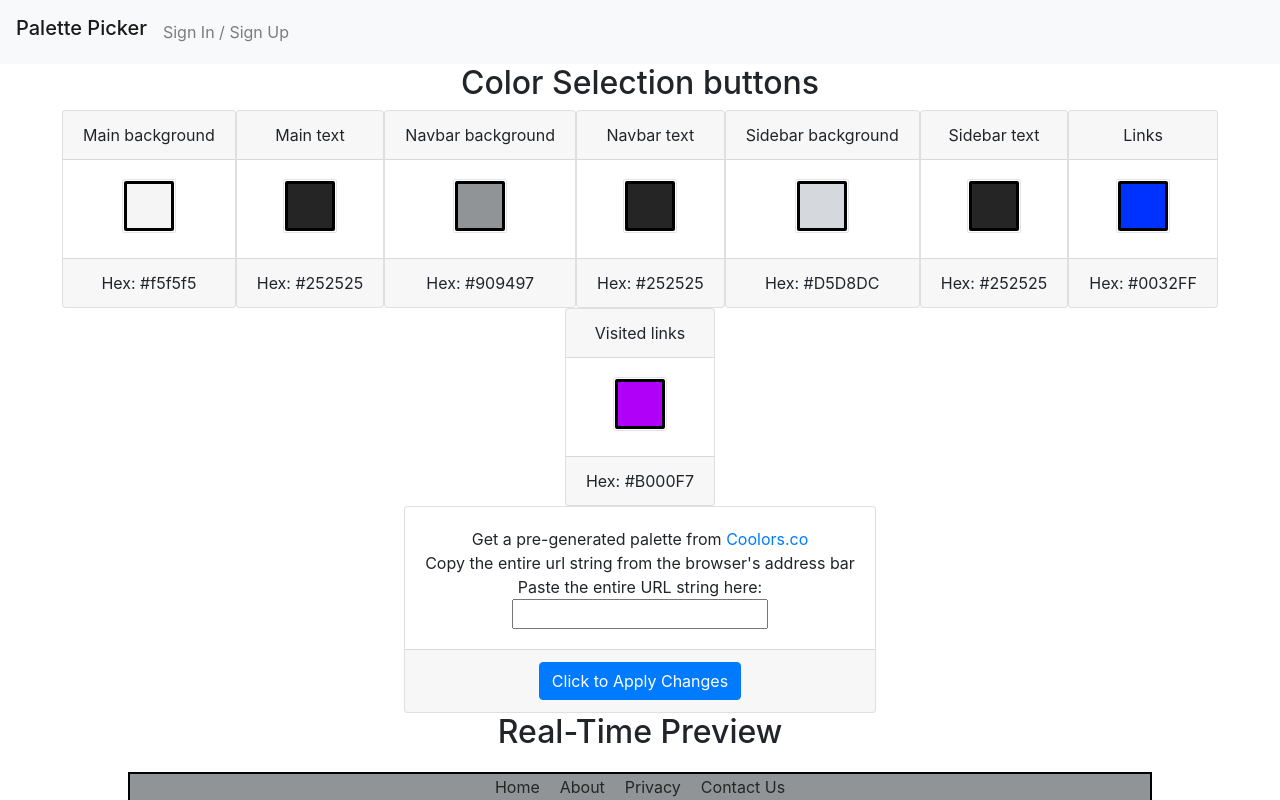
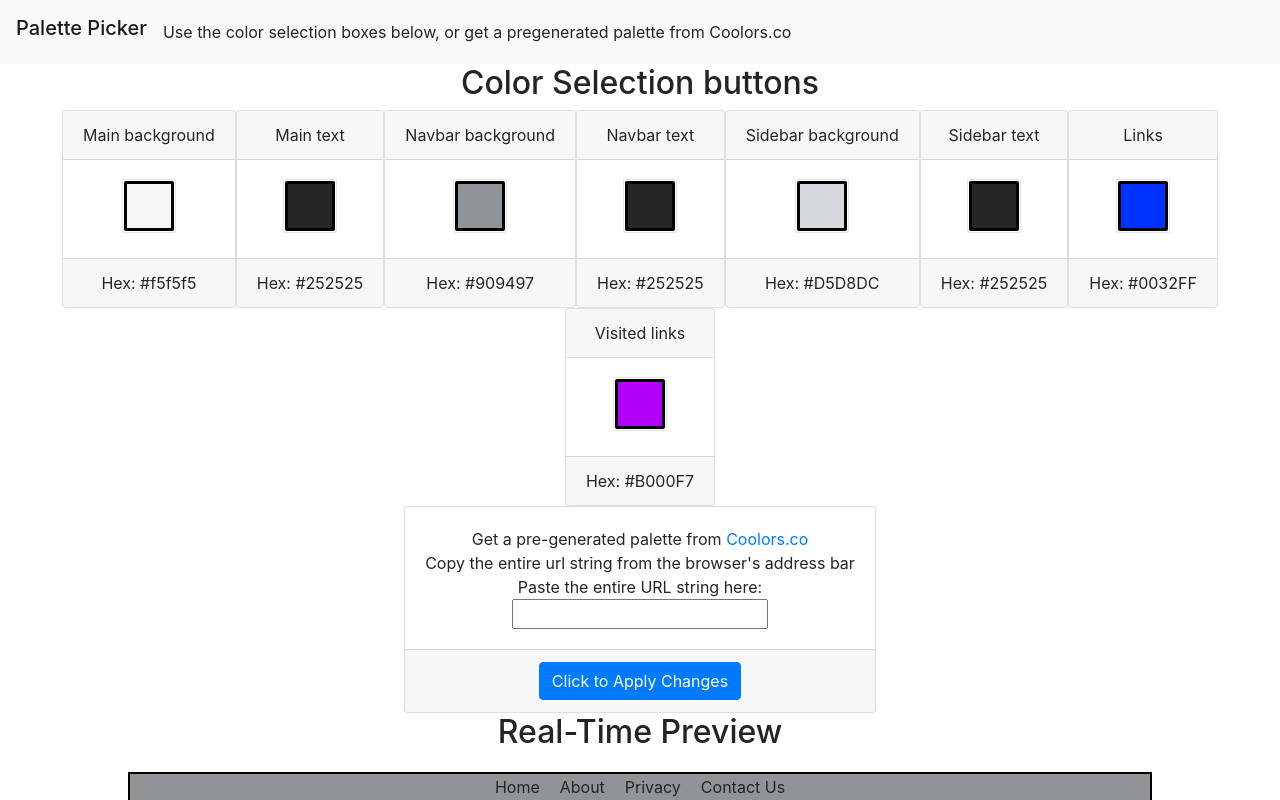
Before and after one commit to nashvillefcc/palettepicker, a React (Create React App) app: page / in a window 1280 px wide. Shown: the top 800 px of the page. Built offline with nearby package versions, Linux system fonts and the light colour scheme.

Commit message:
remove fake sign-in

```diff
--- a/src/Components/NavHeader/NavHeader.js
+++ b/src/Components/NavHeader/NavHeader.js
@@ -1,22 +1,10 @@
 import React from "react";
-
-const doAlert = () => {
-  return alert("This button don't actually do nothin'");
-};
 
 const NavHeader = () => {
   return (
     <nav className="navbar navbar-expand-lg navbar-light bg-light">
       <h3 className="navbar-brand">Palette Picker</h3>
-      <div className="collapse navbar-collapse">
-        <ul className="navbar-nav mr-auto">
-          <li className="nav-item">
-            <button className="nav-link" onClick={doAlert}>
-              Sign In / Sign Up
-            </button>
-          </li>
-        </ul>
-      </div>
+      <span>{"Use the color selection boxes below, or get a pregenerated palette from Coolors.co"}</span>
     </nav>
   );
 };
```
